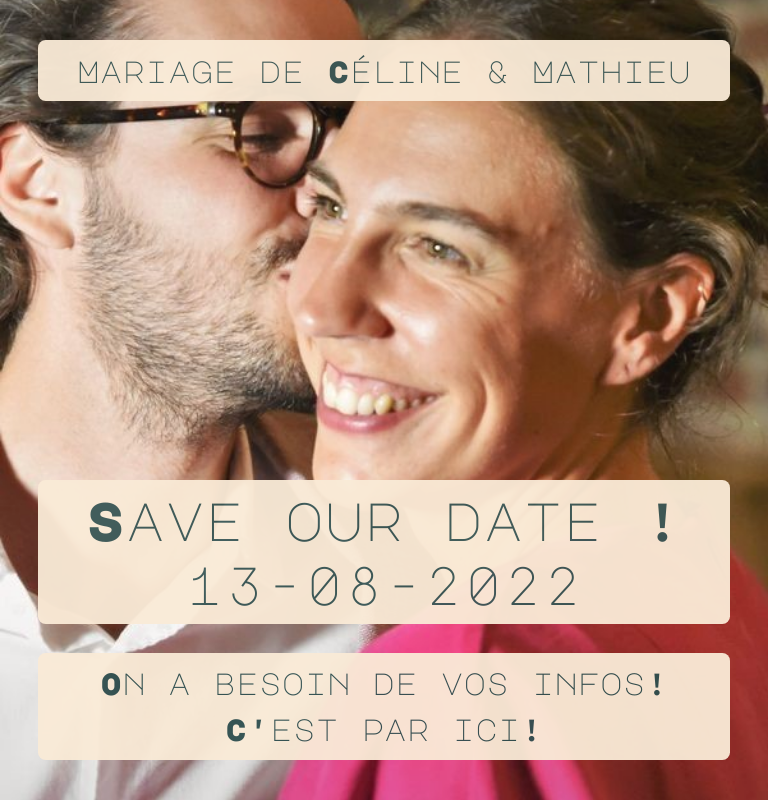
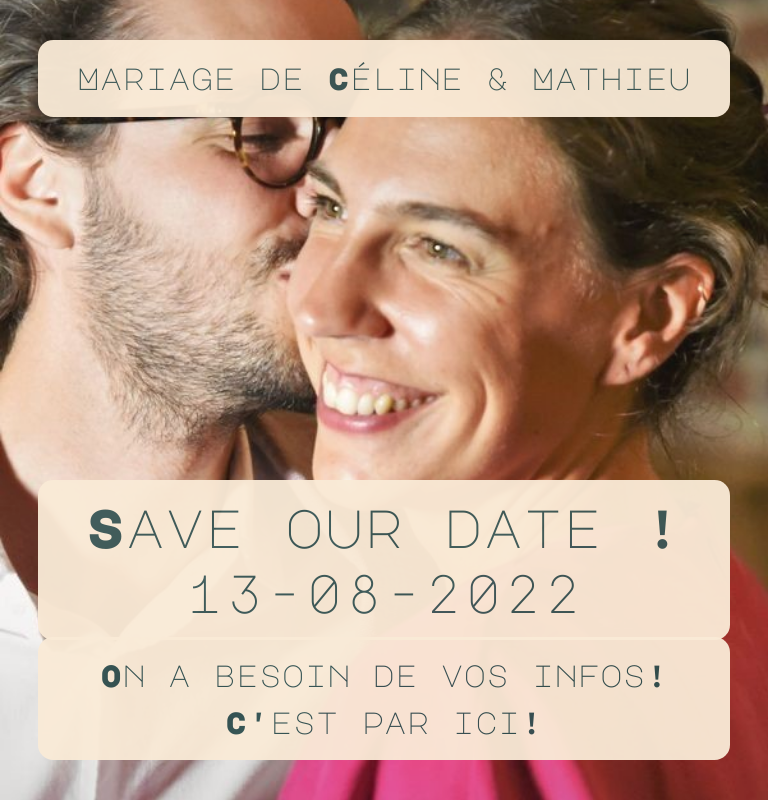
Before and after one commit to matherbs/MariageCeceAndMath, a plain HTML site: page index.html in a window 768 px wide. Drawn offline with nearby package versions, Linux system fonts and the light colour scheme; a web font is replaced by a local one.

Commit message:
Update Style.css

```diff
--- a/Style.css
+++ b/Style.css
@@ -57,8 +57,8 @@ font-family: 'Pacifico', cursive;
     left: 5vw;
     width: 35vw;
     font-size: 2.5vw;
-    padding: 1vh;
-    border-radius: 1vh;
+    padding: 2vh;
+    border-radius: 2vh;
   }
 
   #What {
@@ -66,8 +66,8 @@ font-family: 'Pacifico', cursive;
     left: 5vw;
     width: 35vw;
     font-size: 1.5vw;
-    padding: 1vh;
-    border-radius: 1vh;
+    padding: 2vh;
+    border-radius: 2vh;
   }
 
   #Who {
@@ -75,8 +75,8 @@ font-family: 'Pacifico', cursive;
     right: 5vw;
     width: 35vw;
     font-size: 1.5vw;
-    padding: 1vh;
-    border-radius: 1vh;
+    padding: 2vh;
+    border-radius: 2vh;
   }
 
 }
@@ -91,8 +91,8 @@ font-family: 'Pacifico', cursive;
     left: 25vw;
     width: 50vw;
     font-size: 3.5vw;
-    padding: 1vh;
-    border-radius: 1vh;
+    padding: 2vh;
+    border-radius: 2vh;
   }
 
   #What {
@@ -100,8 +100,8 @@ font-family: 'Pacifico', cursive;
     left: 5vw;
     width: 35vw;
     font-size: 1.5vw;
-    padding: 1vh;
-    border-radius: 1vh;
+    padding: 2vh;
+    border-radius: 2vh;
   }
 
   #Who {
@@ -109,8 +109,8 @@ font-family: 'Pacifico', cursive;
     right: 5vw;
     width: 35vw;
     font-size: 1.5vw;
-    padding: 1vh;
-    border-radius: 1vh;
+    padding: 2vh;
+    border-radius: 2vh;
   }
 }
 
@@ -126,8 +126,8 @@ font-family: 'Pacifico', cursive;
     left: 5vw;
     width: 90vw;
     font-size: 7vw;
-    padding: 1vw;
-    border-radius: 1vw;
+    padding: 2vw;
+    border-radius: 2vw;
   }
 
   #What {
@@ -135,8 +135,8 @@ font-family: 'Pacifico', cursive;
     left: 5vw;
     width: 90vw;
     font-size: 4vw;
-    padding: 1vw;
-    border-radius: 1vw;
+    padding: 2vw;
+    border-radius: 2vw;
   }
 
   #Who {
@@ -144,7 +144,7 @@ font-family: 'Pacifico', cursive;
     left: 5vw;
     width: 90vw;
     font-size: 4vw;
-    padding: 1vw;
-    border-radius: 1vw;
+    padding: 2vw;
+    border-radius: 2vw;
   }
 }
```
